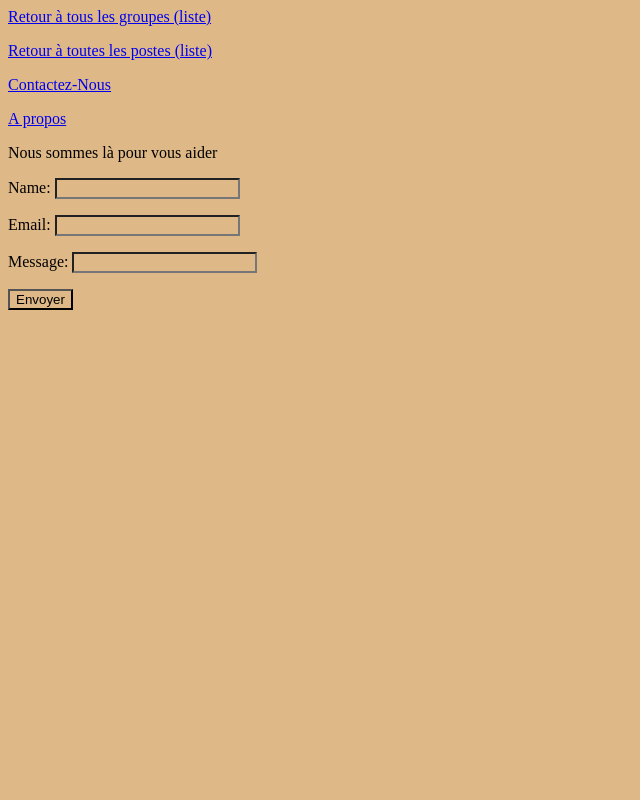
After one commit to Sangmin-SHIM/django_oc, a Django app: template django-web-app/jestocke_stage_alone/listings/templates/listings/contact.html in a window 1280 px wide. The commit adds this page. Shown: the whole page, without its empty margins (0-640 px from the left). Run offline with Django 4.2, Linux system fonts and the light colour scheme; the template is opened without the code that fills it: values that come from a table or form of the project are taken from there, others are empty.

Commit message:
Django Forms

```diff
--- a/django-web-app/jestocke_stage_alone/jestocke_stage_alone/settings.py
+++ b/django-web-app/jestocke_stage_alone/jestocke_stage_alone/settings.py
@@ -123,3 +123,7 @@ STATIC_URL = 'static/'
 # https://docs.djangoproject.com/en/4.0/ref/settings/#default-auto-field
 
 DEFAULT_AUTO_FIELD = 'django.db.models.BigAutoField'
+
+# Email Test
+
+EMAIL_BACKEND = 'django.core.mail.backends.console.EmailBackend'
--- a/django-web-app/jestocke_stage_alone/jestocke_stage_alone/urls.py
+++ b/django-web-app/jestocke_stage_alone/jestocke_stage_alone/urls.py
@@ -8,12 +8,18 @@ urlpatterns = [
 
     # bands
     path('bands/', views.band_list, name='band-list'),
-    path('bands/<int:band_id>/', views.band_detail),
+    path('bands/<int:band_id>/', views.band_detail, name = 'band-detail'),
 
 
-    path('listing/', views.list),
+    # listings
+    path('listing/', views.list, name='post-list'),
+    path('listing/<int:listing_id>/', views.list_detail, name='post-detail'),
+
+    # Contact
+    path('contact/', views.contact, name = 'contact'),
+    path('email-sent/', views.email_sent, name = 'email-sent'),
 
     # info
-    path('about/', views.about),
-    path('contact/', views.contact),
+    path('about/', views.about, name='about'),
+
 ]
--- /dev/null
+++ b/django-web-app/jestocke_stage_alone/listings/forms.py
@@ -0,0 +1,7 @@
+from email import message
+from django import forms
+
+class ContactForm(forms.Form):
+    name = forms.CharField(required=False)
+    email = forms.EmailField()
+    message = forms.CharField(max_length=1000)
--- a/django-web-app/jestocke_stage_alone/listings/models.py
+++ b/django-web-app/jestocke_stage_alone/listings/models.py
@@ -24,7 +24,6 @@ class Band(models.Model):
     def __str__(self):
         return f'{self.name}'
 
-
 #
 # 2. Listing
 #
--- a/django-web-app/jestocke_stage_alone/listings/static/listings/styles.css
+++ b/django-web-app/jestocke_stage_alone/listings/static/listings/styles.css
@@ -1,4 +1,8 @@
 *
 {
-    background-color: blueviolet;
+    background-color: burlywood;
 }
+
+.errorlist li{
+    color:red;
+}
--- a/django-web-app/jestocke_stage_alone/listings/templates/contact.html
+++ b/django-web-app/jestocke_stage_alone/listings/templates/email_sent.html
@@ -1,6 +1,8 @@
 {% extends 'listings/base.html' %}
 
+
 {% block content %}
-    CONTACT CONTACT US
+
+Mail bien envoyé
 
 {% endblock %}
--- a/django-web-app/jestocke_stage_alone/listings/templates/listings/band_detail.html
+++ b/django-web-app/jestocke_stage_alone/listings/templates/listings/band_detail.html
@@ -15,4 +15,9 @@
    </ul>
 
    <p>{{ band.biography }}</p>
+
+
+   {% for listing in band.listing_set.all %}
+        <h5>{{listing.title}}</h5>
+   {% endfor%}
 {% endblock %}
--- a/django-web-app/jestocke_stage_alone/listings/templates/listings/band_list.html
+++ b/django-web-app/jestocke_stage_alone/listings/templates/listings/band_list.html
@@ -23,7 +23,7 @@
 
     <ul>
      {% for band in bands %}
-      <li>{{ band.name }}</li>
+      <li><a href="{% url 'band-detail' band.id %}">{{ band.name }}</a></li>
      {% endfor %}
     </ul>
 {% endblock %}
--- a/django-web-app/jestocke_stage_alone/listings/templates/listings/base.html
+++ b/django-web-app/jestocke_stage_alone/listings/templates/listings/base.html
@@ -11,6 +11,21 @@
 
     <body>
 
+        <nav>
+            <p>
+                <a href="{% url 'band-list' %}">Retour à tous les groupes (liste)</a>
+            </p>
+            <p>
+                <a href="{% url 'post-list' %}">Retour à toutes les postes (liste)</a>
+            </p>
+            <p>
+                <a href="{% url 'contact' %}">Contactez-Nous</a>
+            </p>
+            <p>
+                <a href="{% url 'about' %}">A propos</a>
+            </p>
+        </nav>
+
         {% block content %}
              <!-- Cette partie-là est réservée ! -->
         {% endblock %}
--- /dev/null
+++ b/django-web-app/jestocke_stage_alone/listings/templates/listings/contact.html
@@ -0,0 +1,14 @@
+{% extends 'listings/base.html' %}
+
+
+{% block content %}
+<p>Nous sommes là pour vous aider</p>
+
+<form action="" method="post", novalidate>
+{% csrf_token %}
+{{ form.as_p }}
+
+<input type="submit" value="Envoyer">
+</form>
+
+{% endblock %}
```
Also changed, not shown: django-web-app/jestocke_stage_alone/listings/templates/listings/listing.html (+6 -3 lines), django-web-app/jestocke_stage_alone/listings/templates/listings/listing_detail.html (added, +25 -0 lines), django-web-app/jestocke_stage_alone/listings/views.py (+66 -12 lines).
